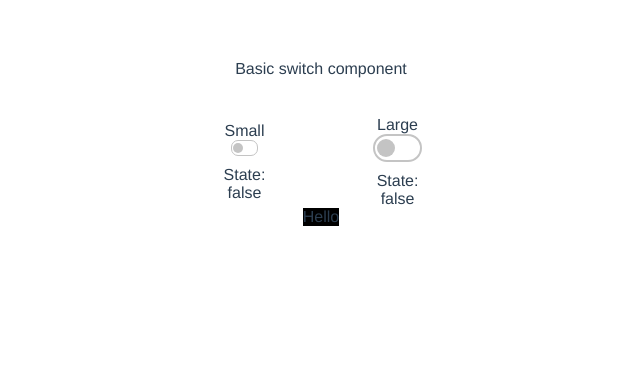
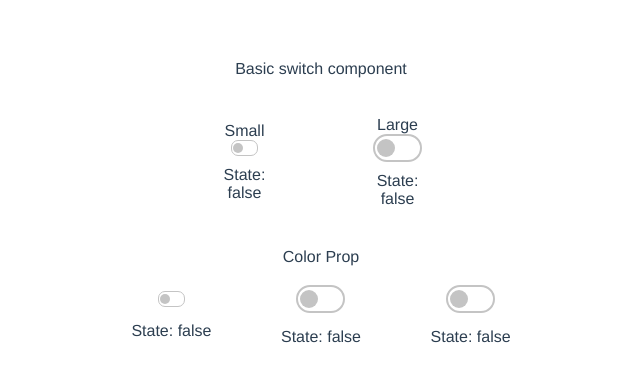
Before and after one commit to rushjs1/vue2-basic-switch, a Vue app: page / in a window 1280 px wide. Shown: the top 382 px of the page, without its empty margins (319-959 px from the left). Built offline with nearby package versions, Linux system fonts and the light colour scheme.

Commit message:
add Color Prop

```diff
--- a/src/components/Home.vue
+++ b/src/components/Home.vue
@@ -18,13 +18,46 @@
           :value="false"
           v-model="switchBtnValuelg"
           size="lg"
-          color="#fabb41"
         />
         <div class="state">State: {{ switchBtnValuelg }}</div>
       </div>
     </div>
-    <div ref="tryThis">
-      Hello
+
+    <div class="colorParent">
+      Color Prop
+      <div class="colorChildren">
+        <div class="color1">
+          <SwitchBtn
+            class="switch-btn"
+            :value="false"
+            v-model="switchBtnValueColor1"
+            size="sm"
+            color="#fabb41"
+          />
+          State: {{ switchBtnValueColor1 }}
+        </div>
+
+        <div class="color2">
+          <SwitchBtn
+            class="switch-btn"
+            :value="false"
+            v-model="switchBtnValueColor2"
+            size="lg"
+            color="#fb4044"
+          />
+          State: {{ switchBtnValueColor2 }}
+        </div>
+        <div class="color3">
+          <SwitchBtn
+            class="switch-btn"
+            :value="false"
+            v-model="switchBtnValueColor3"
+            size="lg"
+            color="#B945FF"
+          />
+          State: {{ switchBtnValueColor3 }}
+        </div>
+      </div>
     </div>
   </div>
 </template>
@@ -47,11 +80,11 @@ export default {
   data() {
     return {
       switchBtnValuesm: false,
-      switchBtnValuelg: false
+      switchBtnValuelg: false,
+      switchBtnValueColor1: false,
+      switchBtnValueColor2: false,
+      switchBtnValueColor3: false
     };
-  },
-  mounted() {
-    this.$refs.tryThis.style.backgroundColor = "#000000";
   }
 };
 </script>
@@ -72,6 +105,17 @@ export default {
   align-items: center;
   width: 30%;
 }
+.colorParent {
+  margin-top: 40px;
+  width: 30%;
+}
+.colorChildren {
+  display: flex;
+  justify-content: space-between;
+  align-items: center;
+  width: 100%;
+  height: 100px;
+}
 .state {
   margin-top: 10px;
 }
@@ -89,4 +133,40 @@ export default {
   flex-direction: column;
   width: 80px;
 }
+
+.color1 {
+  display: flex;
+  justify-content: center;
+  align-items: center;
+  flex-direction: column;
+}
+.color2 {
+  display: flex;
+  justify-content: center;
+  align-items: center;
+  flex-direction: column;
+}
+.color3 {
+  display: flex;
+  justify-content: center;
+  align-items: center;
+  flex-direction: column;
+}
+.color1 .switch-btn {
+  margin-bottom: 15px;
+}
+.color2 .switch-btn {
+  margin-bottom: 15px;
+}
+.color3 .switch-btn {
+  margin-bottom: 15px;
+}
+@media only screen and (max-width: 1000px) {
+  .parent {
+    width: 100%;
+  }
+  .colorParent {
+    width: 100%;
+  }
+}
 </style>
--- a/src/components/customComponents/SwitchBtn.vue
+++ b/src/components/customComponents/SwitchBtn.vue
@@ -4,8 +4,10 @@
       ref="switchBtn"
       :style="
         !this.toggle
-          ? { 'background-color': falseSwitchColor }
-          : { 'background-color': color }
+          ? {
+              'background-color': falseSwitchColor
+            }
+          : cssVars
       "
       :class="
         !this.toggle
@@ -50,15 +52,23 @@ export default {
       falseSwitchColor: "#ffffff"
     };
   },
+  computed: {
+    cssVars() {
+      return {
+        "--bg-color": this.color
+      };
+    }
+  },
   methods: {
     changeValue() {
       this.toggle = !this.toggle;
       this.$emit("input", this.toggle);
-      this.$refs.switchBtn.style.boxShadow = this.color;
     }
   },
   mounted() {
-    console.log(this.color);
+    if (this.color != "#1e90ff") {
+      this.$refs.switchBtn.style.boxShadow = "none";
+    }
   }
 };
 </script>
@@ -143,8 +153,9 @@ export default {
   transition: 0.3s;
   height: 14px;
   align-items: center;
-  border: 2px solid rgb(30, 144, 255);
   box-shadow: 0px 0px 0px 1.75px rgba(83, 169, 245, 0.7);
+  background-color: var(--bg-color);
+  border: 2px solid var(--bg-color);
 
   user-select: none; /* supported by Chrome and Opera */
   -webkit-user-select: none; /* Safari */
@@ -153,7 +164,6 @@ export default {
   -ms-user-select: none; /* Internet Explorer/Edge */
 }
 .switch-btn-true-lg {
-  background-color: dodgerblue;
   border-radius: 15px;
   width: 45px;
   display: flex;
@@ -161,8 +171,9 @@ export default {
   transition: 0.3s;
   height: 24px;
   align-items: center;
-  border: 2px solid rgb(30, 144, 255);
   box-shadow: 0px 0px 0px 1.75px rgba(83, 169, 245, 0.7);
+  background-color: var(--bg-color);
+  border: 2px solid var(--bg-color);
 
   user-select: none; /* supported by Chrome and Opera */
   -webkit-user-select: none; /* Safari */
```
